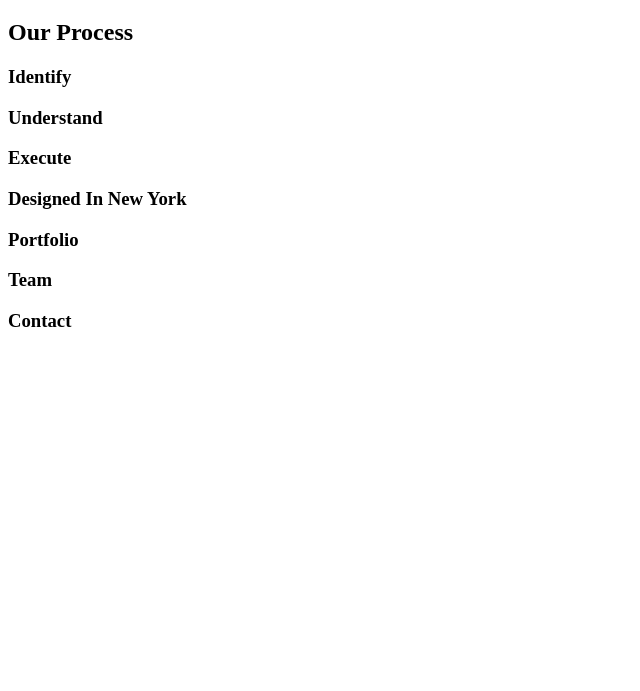
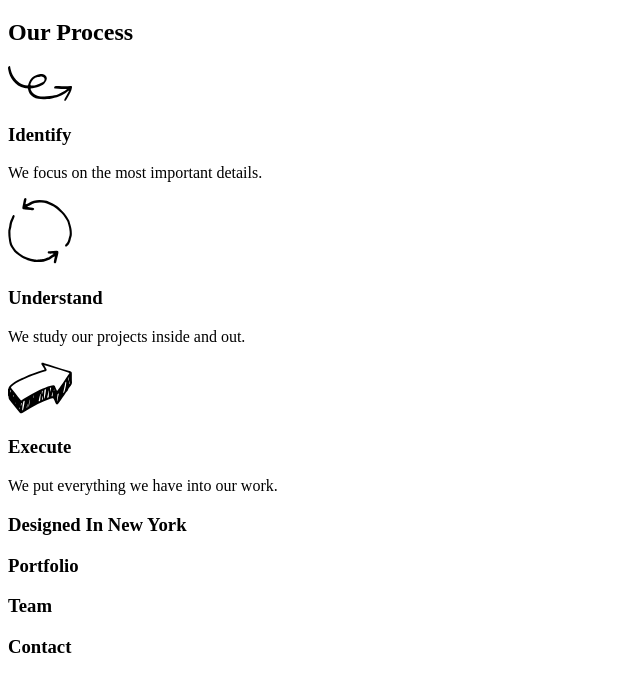
Before and after one commit to anthonyshadow/Broadway, a plain HTML site: page index.html in a window 1280 px wide. Shown: the part 61-752 px from the top of the page, without its empty margins (0-640 px from the left). Drawn offline with Linux system fonts and the light colour scheme.

Commit message:
first photos

```diff
--- a/index.html
+++ b/index.html
@@ -10,12 +10,15 @@
 
     <h2>Our Process</h2>
 
+    <img src="./resources/photos/identify.svg">
     <h3>Identify</h3>
-
+    <p>We focus on the most important details.</p>
+    <img src="./resources/photos/understand.svg">
     <h3>Understand</h3>
-
+    <p>We study our projects inside and out.</p>
+    <img src="./resources/photos/execute.svg">
     <h3>Execute</h3>
-
+    <p>We put everything we have into our work.</p>
     <h3 class="ny">Designed In New York</h3>
 
     <h3>Portfolio</h3>
```
Also changed, not shown: resources/photos/building.png (added), resources/photos/execute.svg (added), resources/photos/identify.svg (added), resources/photos/understand.svg (added).
